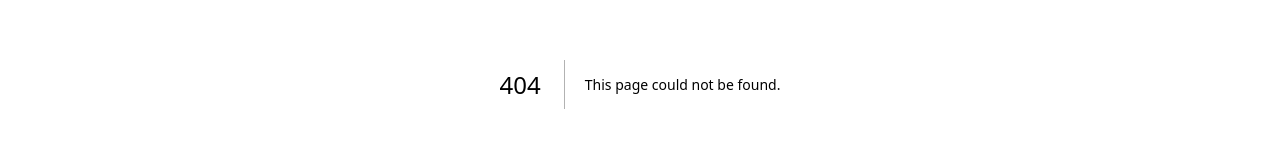
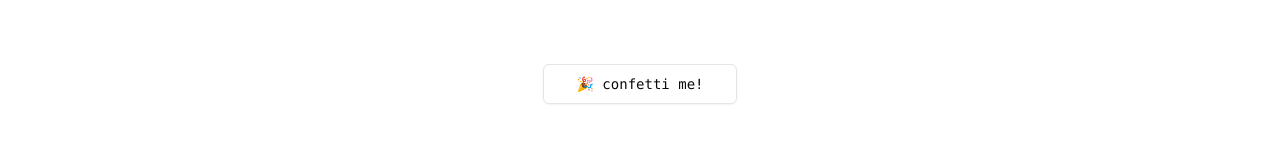
Before and after one commit to Atharane/playground, a Next.js app: page /interstate in a window 1280 px wide. Before the commit this address had no page. Shown: the part 316-476 px from the top of the page. Built offline with nearby package versions, Linux system fonts and the light colour scheme.

Commit message:
add interstate

```diff
--- /dev/null
+++ b/app/interstate/client.tsx
@@ -0,0 +1,10 @@
+"use client";
+
+import confetti from "canvas-confetti";
+
+export const popConfetti = () => {
+	confetti({
+		particleCount: 100,
+		spread: 100,
+	});
+};
--- /dev/null
+++ b/app/interstate/page.tsx
@@ -0,0 +1,14 @@
+import { Button } from "@/components/ui/button";
+import { popConfetti } from "./client";
+
+const Interstate = () => {
+	return (
+		<div className="flex flex-col items-center justify-center min-h-screen  bg-white font-mono">
+			<Button type="button" variant="outline" size="lg" onClick={popConfetti}>
+				🎉 confetti me!
+			</Button>
+		</div>
+	);
+};
+
+export default Interstate;
--- a/package.json
+++ b/package.json
@@ -20,6 +20,8 @@
     "@radix-ui/react-tabs": "^1.1.2",
     "@radix-ui/react-toggle": "^1.1.1",
     "@radix-ui/react-tooltip": "^1.1.6",
+    "@types/canvas-confetti": "^1.9.0",
+    "canvas-confetti": "^1.9.3",
     "class-variance-authority": "^0.7.1",
     "clsx": "^2.1.1",
     "framer-motion": "^11.15.0",
```
Also changed, not shown: 1 other file (tests, documents, lock files or other folders).
